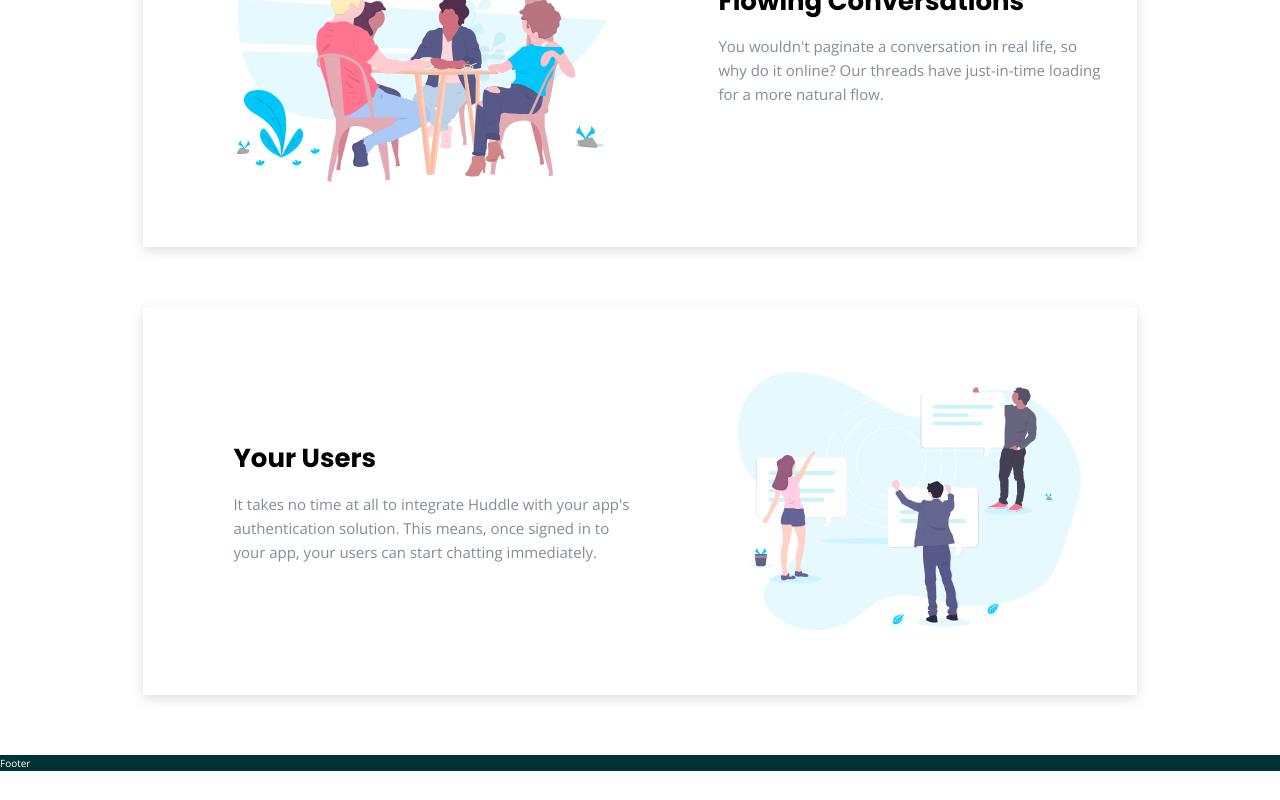
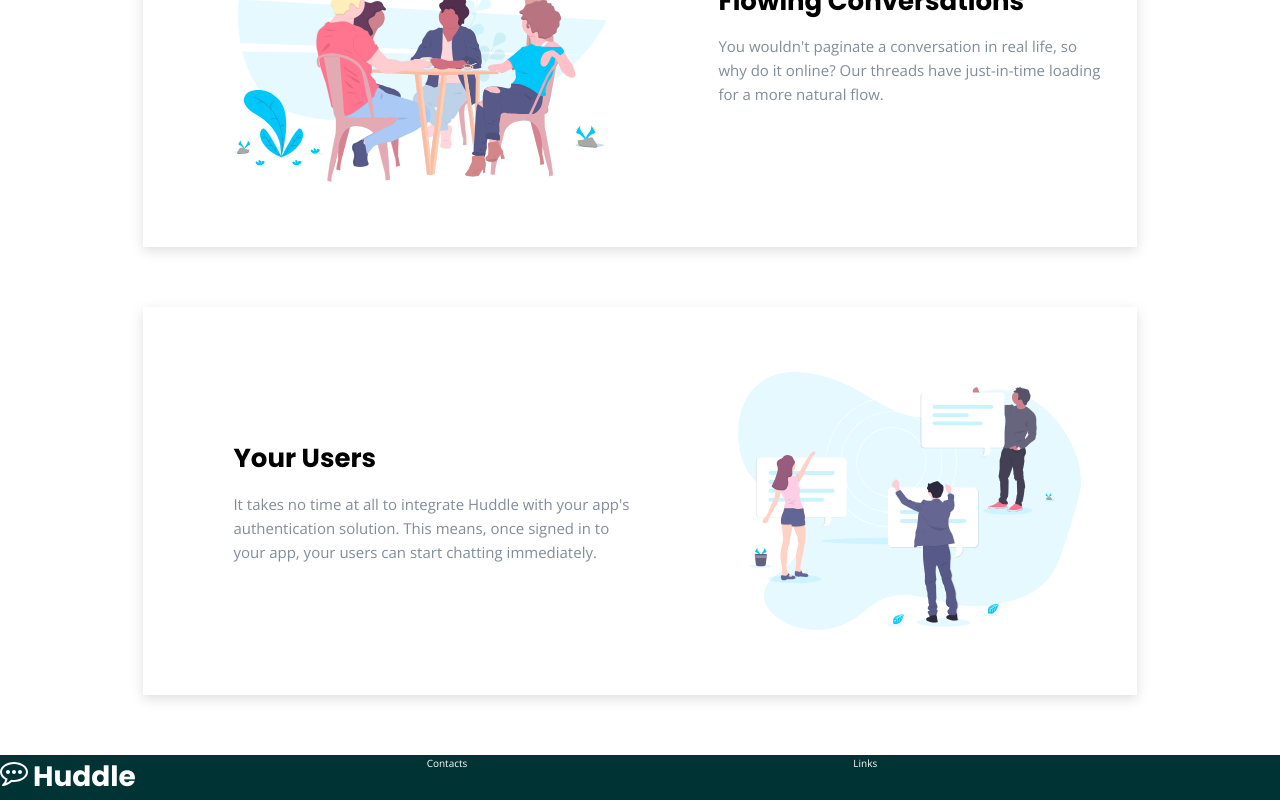
Before and after one commit to stormrageqb/Huddle, a React (Vite) app: page / in a window 1280 px wide. Shown: the part 1490-2290 px from the top of the page. Before the commit the page ends 2261 px from the top, so only its background shows below. Built offline with nearby package versions, Linux system fonts and the light colour scheme.

Commit message:
Modularize logo component making it reusable for both Header component and Footer component with separate styles

```diff
--- a/src/components/Footer.jsx
+++ b/src/components/Footer.jsx
@@ -1,7 +1,21 @@
+import Logo, { StyledLogoHeading, StyledLogoSVG } from "./Logo";
 import { StyledFooter } from "./styles/Footer.styled";
 
 const Footer = () => {
-  return <StyledFooter>Footer</StyledFooter>;
+  return (
+    <StyledFooter>
+      <div>
+        {/* <Logo /> */}
+        <StyledLogoSVG inputSize="2.8rem">
+          {" "}
+          <use href="/sprite.svg#icon-commenting-o"></use>
+        </StyledLogoSVG>
+        <StyledLogoHeading inputSize="2.8rem">Huddle</StyledLogoHeading>
+      </div>
+      <div>Contacts</div>
+      <div>Links</div>
+    </StyledFooter>
+  );
 };
 
 export default Footer;
--- a/src/components/Header.jsx
+++ b/src/components/Header.jsx
@@ -1,5 +1,6 @@
 import styled from "styled-components";
 import { StyledButton } from "./styles/Button.styled";
+import Logo from "./Logo";
 // import Button from "./Button";
 
 import { StyledHeader } from "./styles/Header.styled";
@@ -49,12 +50,7 @@
   return (
     <StyledHeader>
       <StyledToolbar>
-        <div>
-          <svg>
-            <use href="/sprite.svg#icon-commenting-o"></use>
-          </svg>
-          <h1>Huddle</h1>
-        </div>
+        <Logo />
         <div>
           <StyledButton>Try It Free</StyledButton>
         </div>
--- /dev/null
+++ b/src/components/Logo.jsx
@@ -0,0 +1,32 @@
+import styled from "styled-components";
+import { css } from "styled-components";
+
+export const StyledLogoHeading = styled.h1`
+  font-family: ${({ theme }) => theme.font.headings};
+  /* color:  ${({ theme }) => theme.color.footer}; */
+  color: ${(props) => props.inputColor || "#fff"};
+  display: inline-block;
+  font-size: ${(props) => props.inputSize || "3.2rem"};
+`;
+
+export const StyledLogoSVG = styled.svg`
+  height: ${(props) => props.inputSize || "3.2rem"};
+  width: ${(props) => props.inputSize || "3.2rem"};
+  margin-right: 0.5rem;
+  fill: ${(props) => props.inputColor || "#fff"};
+`;
+
+const Logo = () => {
+  return (
+    <div>
+      <StyledLogoSVG inputColor={(props) => props.theme.color.primary}>
+        <use href="/sprite.svg#icon-commenting-o"></use>
+      </StyledLogoSVG>
+      <StyledLogoHeading inputColor={(props) => props.theme.color.footer}>
+        Huddle
+      </StyledLogoHeading>
+    </div>
+  );
+};
+
+export default Logo;
--- a/src/components/styles/Footer.styled.jsx
+++ b/src/components/styles/Footer.styled.jsx
@@ -4,4 +4,7 @@
   grid-column: full-start / full-end;
   background-color: ${({ theme }) => theme.color.footer};
   color: #fff;
+
+  display: grid;
+  grid-template-columns: repeat(3, 1fr);
 `;
--- a/src/components/styles/Header.styled.jsx
+++ b/src/components/styles/Header.styled.jsx
@@ -14,17 +14,17 @@
   grid-template-rows: 6rem min-content;
   grid-template-columns: repeat(12, 1fr);
   row-gap: 2.8rem;
-  svg {
+  /* svg {
     height: 3.2rem;
     width: 3.2rem;
     margin-right: 0.5rem;
     fill: ${({ theme }) => theme.color.primary};
-  }
+  } */
 
-  & h1 {
+  /* & h1 {
     font-family: ${({ theme }) => theme.font.headings};
     color: ${({ theme }) => theme.color.footer};
     display: inline-block;
     font-size: 3.2rem;
-  }
+  } */
 `;
```
